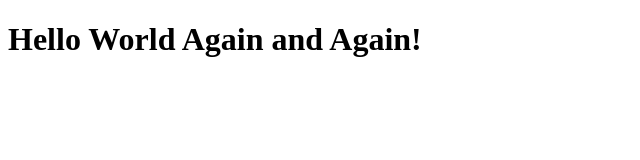
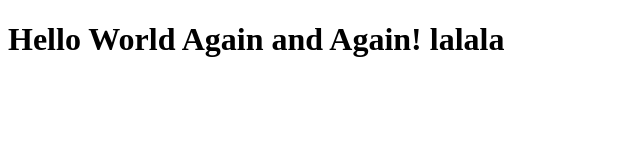
Before and after one commit to thestar/thestar.github.io, a plain HTML site: page index.html in a window 1280 px wide. Shown: the whole page, without its empty margins (0-640 px from the left). Drawn offline with Linux system fonts and the light colour scheme.

Commit message:
change
这里可以不写

```diff
--- a/index.html
+++ b/index.html
@@ -5,6 +5,6 @@
 	<title>Document</title>
 </head>
 <body>
-	<h1>Hello World Again and Again!</h1>
+	<h1>Hello World Again and Again! lalala</h1>
 </body>
 </html>
```
